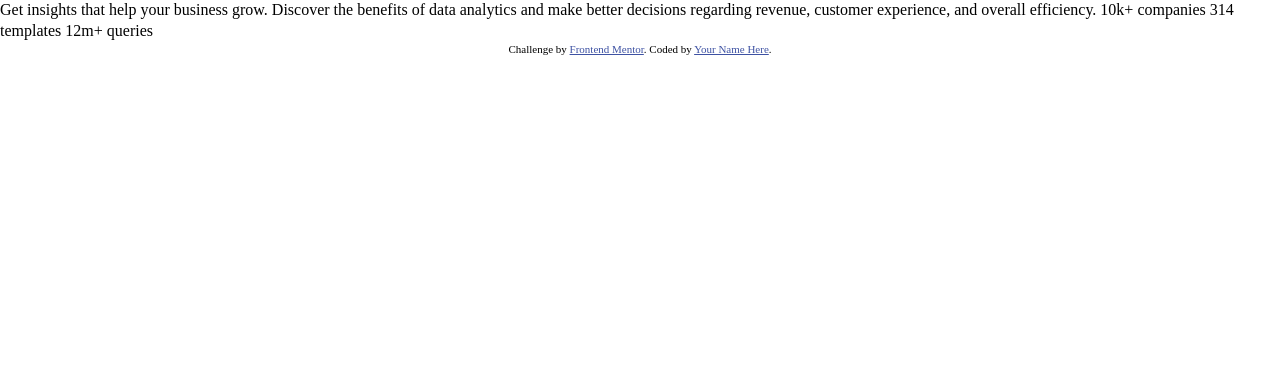
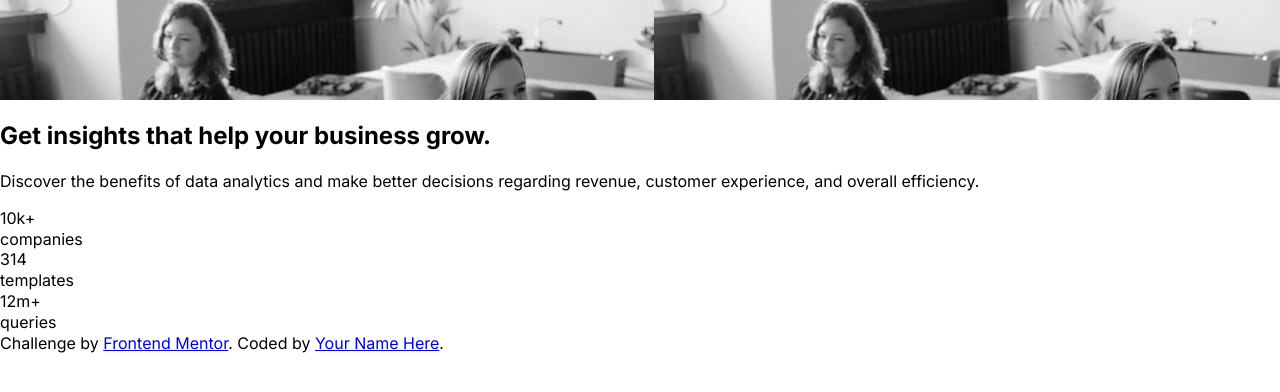
Before and after one commit to nonari-lab/stats-preview-card-component-main, a plain HTML site: page index.html in a window 1280 px wide. Drawn offline with Linux system fonts and the light colour scheme.

Commit message:
adding html structure, basic styles and variables

```diff
--- a/index.html
+++ b/index.html
@@ -8,24 +8,43 @@
 
   <title>Frontend Mentor | Stats preview card component</title>
 
+  <link rel="preconnect" href="https://fonts.googleapis.com">
+  <link rel="preconnect" href="https://fonts.gstatic.com" crossorigin>
+  <link href="https://fonts.googleapis.com/css2?family=Inter:wght@400;700&family=Lexend+Deca&display=swap" rel="stylesheet">
+
   <link rel="stylesheet" href="/scss/style.css">
 
-  <!-- Feel free to remove these styles or customise in your own stylesheet 👍 -->
-  <style>
-    .attribution { font-size: 11px; text-align: center; }
-    .attribution a { color: hsl(228, 45%, 44%); }
-  </style>
 </head>
 <body>
+  <section class="card">
+    <div class="card__content">
+      <div class="card__image" style="background-image: url('/images/image-header-mobile.jpg')"></div>
+      <h2> Get insights that help your business grow.</h2>
+      <p>Discover the benefits of data analytics and make better decisions regarding revenue, customer experience, and overall efficiency.
+      </p>
+      <div class="card__num-container">
+        <div class="card__num-div">
+          <div class="number">10k+</div>
+          <div class="num-description">companies</div>
+        </div>
 
-  Get insights that help your business grow.
+        <div class="card__num-div">
+          <div class="number">314</div>
+          <div class="num-description">templates</div>
+        </div>
 
-  Discover the benefits of data analytics and make better decisions regarding revenue, customer
-  experience, and overall efficiency.
+        <div class="card__num-div">
+          <div class="number">12m+</div>
+          <div class="num-description">queries</div>
+        </div>
+      </div>
+    </div>
+  </section>
 
-  10k+ companies
-  314 templates
-  12m+ queries
+
+
+
+
 
   <div class="attribution">
     Challenge by <a href="https://www.frontendmentor.io?ref=challenge" target="_blank">Frontend Mentor</a>.
--- a/scss/_globals.scss
+++ b/scss/_globals.scss
@@ -11,4 +11,13 @@ body {
     margin: 0;
     padding: 0;
     line-height: 1.3;
+
+    font-family: 'Inter', sans-serif;
 }
+
+.card {
+
+    &__image{
+        height: 100px;
+    }
+}
--- a/scss/_variables.scss
+++ b/scss/_variables.scss
@@ -0,0 +1,14 @@
+
+//colors
+
+$veryDartBlue: hsl(233, 47%, 7%);  //(main background)
+$darkDesaturatedBlue: hsl(244, 38%, 16%); //(card background)
+$softViolet : hsl(277, 64%, 61%); //(accent)
+
+$white : hsl(0, 0%, 100%); //(main heading, stats)
+$slightlyTransparentWhite: hsla(0, 0%, 100%, 0.75); // (main paragraph)
+$slightlyTransparentWhite: hsla(0, 0%, 100%, 0.6); // (stat headings)
+
+//font-size
+
+$font-normal: 15px;
```
Also changed, not shown: scss/style.css, 1 other file.
